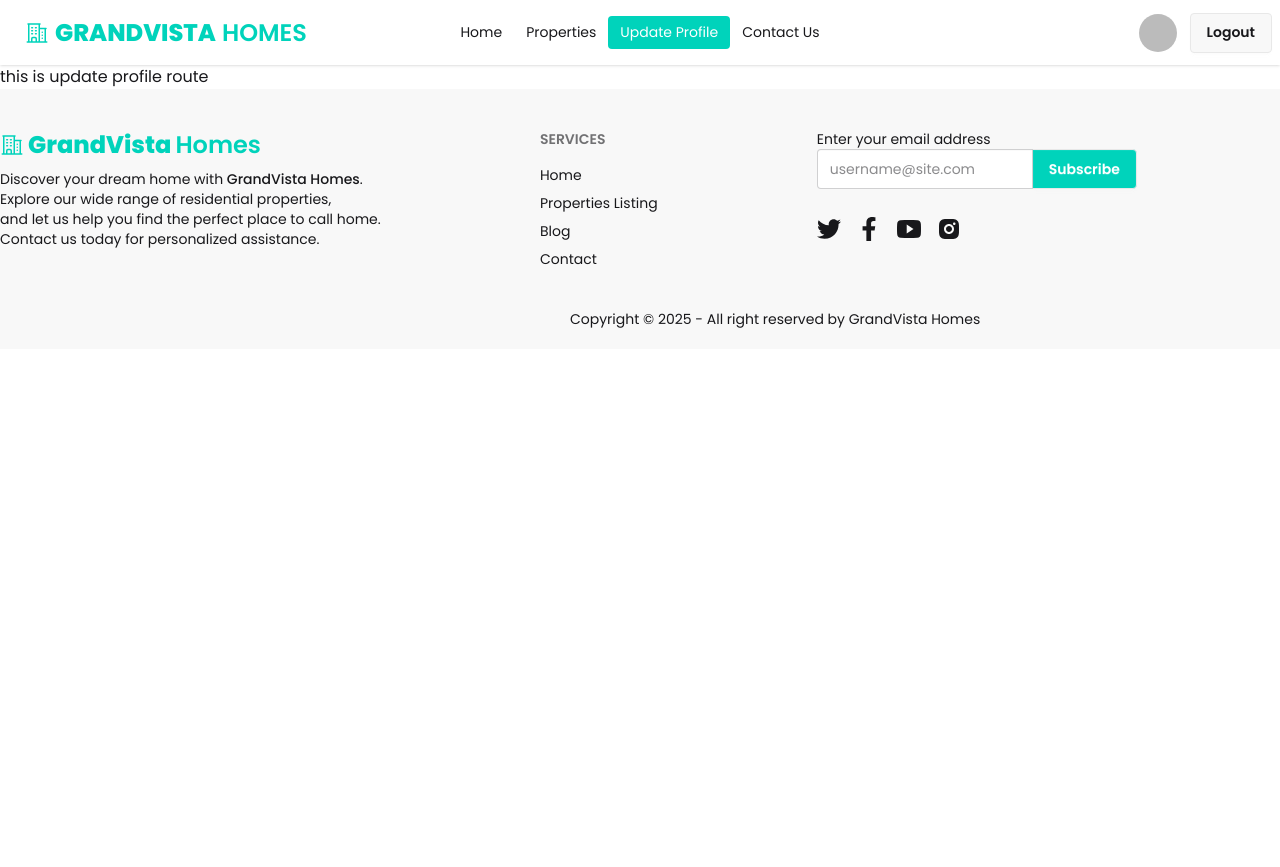
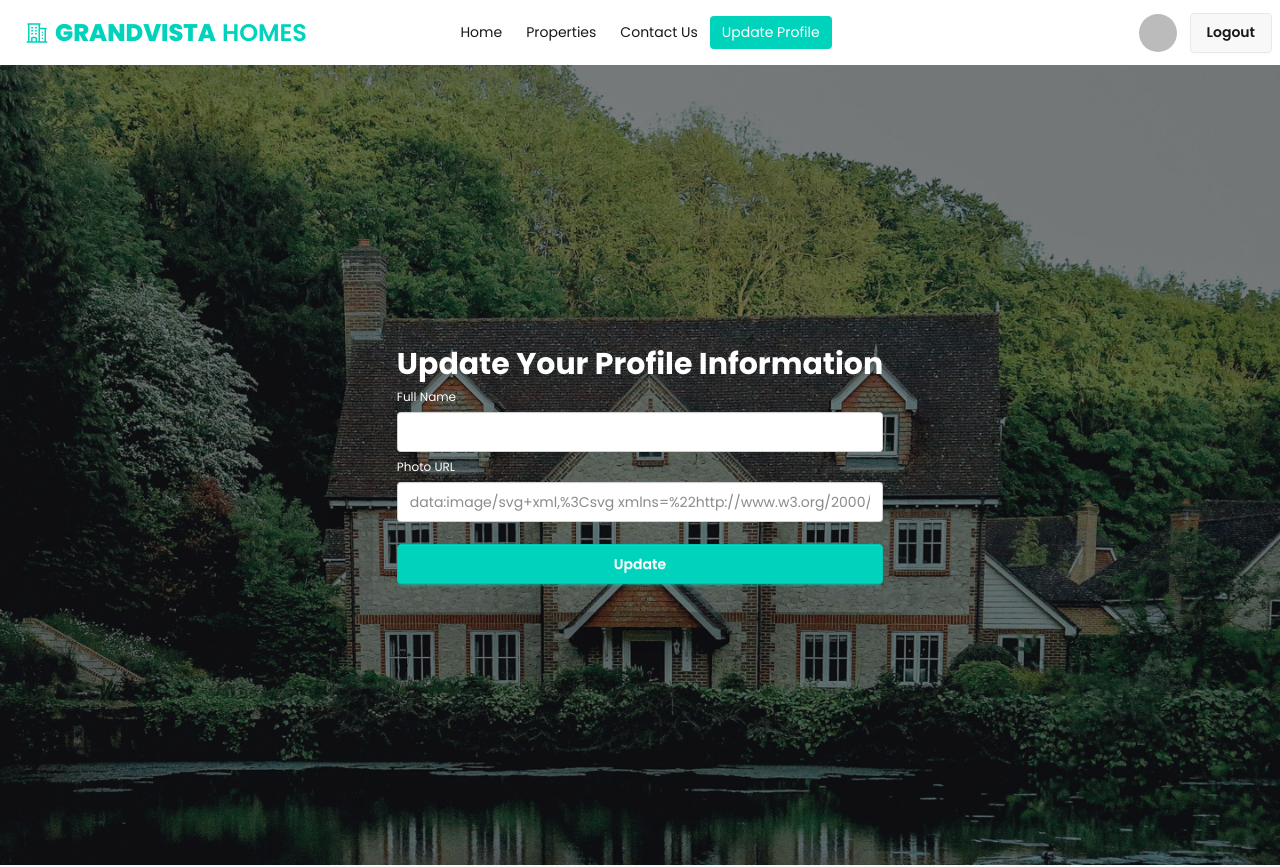
Before and after one commit to sumaiyakhondoker/residential-real-estate, a React (Vite) app: page /updateProfile in a window 1280 px wide. Shown: the top 867 px of the page. Before the commit the page ends 800 px from the top, so only its background shows below. Built offline with nearby package versions, Linux system fonts and the light colour scheme; no server answers; sample sign-in values are in the browser's storage.

Commit message:
update profile part added

```diff
--- a/src/pages/UpdateProfile/UpdateProfile.jsx
+++ b/src/pages/UpdateProfile/UpdateProfile.jsx
@@ -1,13 +1,91 @@
+import { useState } from "react";
 import { Helmet, HelmetProvider } from "react-helmet-async";
+import { useForm } from "react-hook-form";
+
+import useAuth from "../../hooks/useAuth";
+import toast from "react-hot-toast";
+import { getAuth } from "firebase/auth";
+import app from "../../firebase/firebase.config";
 
 const UpdateProfile = () => {
+
+    const {updateUserProfile, user} = useAuth()
+    const auth = getAuth(app)
+
+     const {
+        register,
+        handleSubmit,
+        formState: { errors },
+      } = useForm()
+
+  const onSubmit = (                                                                                                                                                                                                                                                                                                                                                                                                                                                                                                                                                                                                                                                                                                                                                                                                                                                                                                                                                                                                                                                                                                                                                data) => {
+
+    // console.log(data);
+    const {fullName,image} = data;
+
+
+  updateUserProfile(fullName, image)
+
+  .then(() => {
+              toast.success('Profile Updated Successfully!')
+            })
+  .catch((error) => {
+              toast.error(error);
+            });
+
+
+
+
+  };
+
+  console.log(user);
   return (
     <HelmetProvider>
       <Helmet>
         <title>Update Profile | GrandVista Homes</title>
       </Helmet>
-            <div>
-            this is update profile route
+      {/*  */}
+      <div className="bg-[url('/updateProfilebg.jpg')] bg-cover min-h-screen bg-no-repeat ">
+        <div className="hero min-h-screen">
+        <div className="hero-overlay"></div>
+          <div className="hero-content flex-col ">
+            <div className="card bg-base-50   shrink-0 shadow-2xl">
+              <form onSubmit={handleSubmit(onSubmit)} className="card-body">
+                <fieldset className="fieldset">
+                  <h1 className="text-3xl font-bold text-white text-center">
+                    Update Your Profile Information
+                  </h1>
+
+                  <label className="fieldset-label text-white">
+                    Full Name
+                  </label>
+                  <input
+                    type="text"
+                    className="input w-full"
+                    placeholder={user.fullName || ''}
+                    {...register("fullName")}
+                  />
+
+                  <label className="fieldset-label text-white">
+                    Photo URL
+                  </label>
+                  <input
+                    type="text"
+                    className="input w-full"
+                    placeholder={user.photoURL}
+                    {...register("image")}
+                  />
+
+
+
+                  <button className="btn btn-accent mt-4 text-white">Update</button>
+                </fieldset>
+              </form>
+
+
+            </div>
+          </div>
+        </div>
       </div>
     </HelmetProvider>
   );
--- a/src/pages/shared/Navbar.jsx
+++ b/src/pages/shared/Navbar.jsx
@@ -10,13 +10,12 @@ const Navbar = () => {
     const navlinks = <>
     <li><NavLink to='/' className={({isActive})=> isActive ? 'bg-accent text-white': ''}>Home</NavLink></li>
     <li><NavLink to='/properties' className={({isActive})=> isActive ? 'bg-accent text-white': ''}>Properties</NavLink></li>
-    <li><NavLink to='/updateProfile' className={({isActive})=> isActive ? 'bg-accent text-white': ''}>Update Profile</NavLink></li>
+
     <li><NavLink to='/contact' className={({isActive})=> isActive ? 'bg-accent text-white' : ''}>Contact Us</NavLink></li>
 
-    {/* conditional ,if the user logged in */}
-    {/* {
-      user && <li><NavLink to='/userProfile' className={({isActive})=> isActive ? 'bg-accent text-white': ''}>User Profile</NavLink></li>
-    } */}
+    {
+      user && <li><NavLink to='/updateProfile' className={({isActive})=> isActive ? 'bg-accent text-white': ''}>Update Profile</NavLink></li>
+    }
 
 
 
--- a/src/providers/AuthProvider.jsx
+++ b/src/providers/AuthProvider.jsx
@@ -1,6 +1,6 @@
 import PropTypes from "prop-types";
 import { createContext, useEffect, useState } from "react";
-import {getAuth,createUserWithEmailAndPassword, onAuthStateChanged, signInWithEmailAndPassword, signOut, GoogleAuthProvider, signInWithPopup, FacebookAuthProvider, GithubAuthProvider } from "firebase/auth";
+import {getAuth,createUserWithEmailAndPassword, onAuthStateChanged, signInWithEmailAndPassword, signOut, GoogleAuthProvider, signInWithPopup, FacebookAuthProvider, GithubAuthProvider, updateProfile, updateEmail } from "firebase/auth";
 import app from "../firebase/firebase.config";
 
 export const AuthContext = createContext()
@@ -8,6 +8,7 @@ const AuthProvider = ({children}) => {
     const auth = getAuth(app)
     const [user, setUser] = useState(null)
     const [loading, setLoading] = useState(true)
+
 
     // providers
     const googleProvider = new GoogleAuthProvider();
@@ -40,6 +41,20 @@ const AuthProvider = ({children}) => {
         setLoading(true)
         return signInWithPopup(auth, githubProvider)
     }
+
+    const updateUserProfile = (fullName, image) =>{
+    return updateProfile(auth.currentUser, {
+            displayName: fullName,
+            photoURL: image,
+
+          })
+    }
+
+
+
+
+
+
     const logOut = () =>{
         setLoading(true)
         setUser(null)
@@ -64,6 +79,8 @@ const AuthProvider = ({children}) => {
         googleLogin,
         facebookLogin,
         githubLogin,
+        updateUserProfile,
+
         logOut,
         loading
     }
--- a/src/routes/Routes.jsx
+++ b/src/routes/Routes.jsx
@@ -34,7 +34,7 @@ export const router = createBrowserRouter([
       },
       {
         path: '/updateProfile',
-        element: <UpdateProfile></UpdateProfile>
+        element: <PrivateRoute><UpdateProfile></UpdateProfile></PrivateRoute>
       },
       {
         path: '/contact',
```
Also changed, not shown: public/updateProfilebg.jpg (added). Lines whose indentation alone changed are shown as unchanged.
